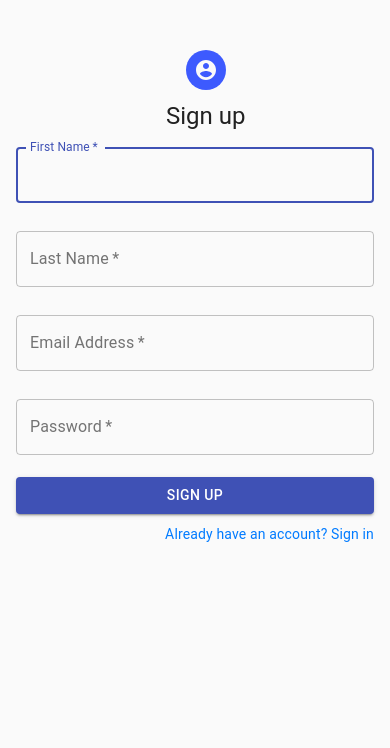
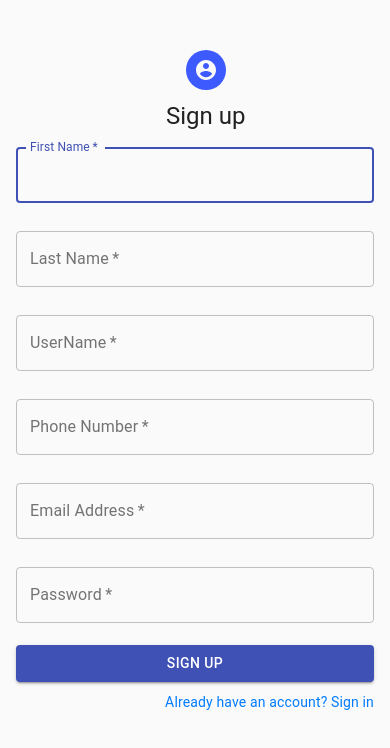
Before and after one commit to sagar-528/bookstore-UI, a React (Create React App) app: page /SignUp in a window 390 px wide. Shown: the top 748 px of the page. Built offline with nearby package versions, Linux system fonts and the light colour scheme.

Commit message:
UPDATED: Template of SignUp by adding mobile no. text field

```diff
--- a/src/Component/BookView/Bookview.js
+++ b/src/Component/BookView/Bookview.js
@@ -19,10 +19,10 @@ export class Bookview extends Component {
         this.handleOnHoverCard = this.handleOnHoverCard.bind(this)
     }
 
-    handleOnHoverCard = () => {
+    handleOnHoverCard = (e) => {
+        console.log("entering");
         this.setState({
             cardHover: !this.state.cardHover
-
         })
     }
 
@@ -39,8 +39,8 @@ handleClickAddToWishList = (e) => {
 
     render() {
         return (
-                <div onMouseOver= {() => this.handleOnHoverCard()} onMouseOut={() => this.handleOnHoverCard()}>
-                <Card className="card"  id="info" variant="outlined">
+                <div onMouseEnter= {() => this.handleOnHoverCard()} onMouseLeave={() => this.handleOnHoverCard()}>
+                    <Card className="card"  id="info" variant="outlined">
                     <CardActionArea>
                         <div className="divName">
                             <img src={this.props.data.picPath} width="100px" height="130px" ></img>
--- a/src/Component/SignUp/SignUp.js
+++ b/src/Component/SignUp/SignUp.js
@@ -102,6 +102,30 @@ if (typeof fields["password"] !== "undefined") {
   }
 }
 
+if (!fields["mobile"]) {
+  formIsValid = false;
+  errors["mobile"] = "*Please enter your mobile no.";
+}
+
+if (typeof fields["mobile"] !== "undefined") {
+  if (!fields["mobile"].match(/^[0-9]{10}$/)) {
+      formIsValid = false;
+      errors["mobile"] = "*Please enter valid mobile no.";
+  }
+}
+
+if (!fields["username"]) {
+  formIsValid = false;
+  errors["username"] = "*Please enter your username.";
+}
+
+if (typeof fields["username"] !== "undefined") {
+  if (!fields["username"].match(/^[a-zA-Z]{3,}$/)) {
+      formIsValid = false;
+      errors["username"] = "*Please enter alphabet characters only.";
+  }
+}
+
   this.setState({
     errors: errors
 });
@@ -148,9 +172,38 @@ return formIsValid;
                   label="Last Name"
                   name="lastName"
                   autoComplete="lname"
+                  style={{ outlineColor: 'coral' }}
                 />
                 <div style={{ color:'red',marginBottom:'12px' }}>{ this.state.errors.lastName }</div>
               </Grid>
+              <Grid item xs={12} sm={6}>
+              <TextField
+                variant="outlined"
+                required
+                fullWidth
+                label="UserName"
+                name="userName"
+                value={this.state.fields.username}
+                onChange={this.handleChange}
+                autoComplete="UserName"
+                style={{ outlineColor: 'coral' }}
+              />
+              <div style={{ color:'red',marginBottom:'12px' }}>{this.state.errors.username}</div>
+            </Grid>
+            <Grid item xs={12} sm={6}>
+              <TextField
+                variant="outlined"
+                required
+                fullWidth
+                label="Phone Number"
+                name="Phone no."
+                value={this.state.fields.mobile}
+                onChange={this.handleChange}
+                autoComplete="Phone Number"
+                style={{ outlineColor: 'coral' }}
+              />
+              <div style={{ color:'red',marginBottom:'12px' }}>{this.state.errors.mobile}</div>
+            </Grid>
             <Grid item xs={12}>
               <TextField
                 variant="outlined"
@@ -161,6 +214,7 @@ return formIsValid;
                 label="Email Address"
                 name="emailId"
                 autoComplete="email"
+                style={{ outlineColor: 'coral' }}
               />
               <div style={{ color:'red',marginBottom:'12px' }}>{ this.state.errors.emailId }</div>
             </Grid>
@@ -175,6 +229,7 @@ return formIsValid;
                 value={this.state.fields.password}
                 onChange={this.handleChange}
                 autoComplete="current-password"
+                style={{ outlineColor: 'coral' }}
               />
              <div style={{ color:'red',marginBottom:'12px' }}>{ this.state.errors.password }</div>
             </Grid>
```
